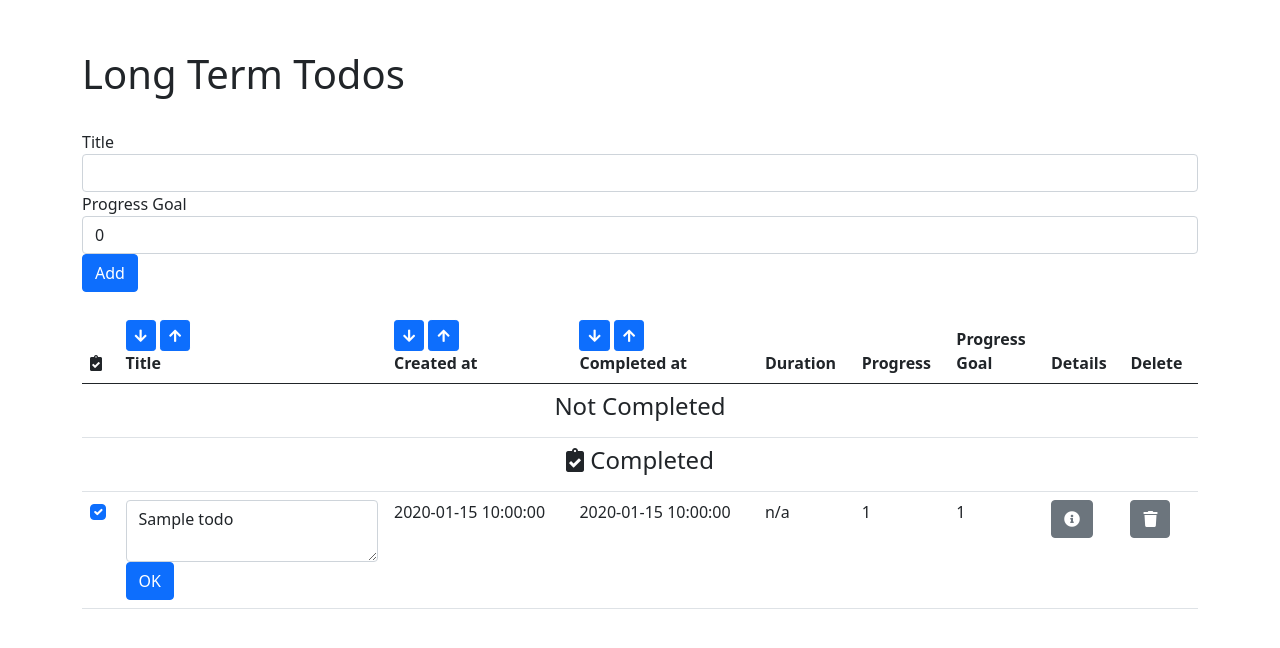
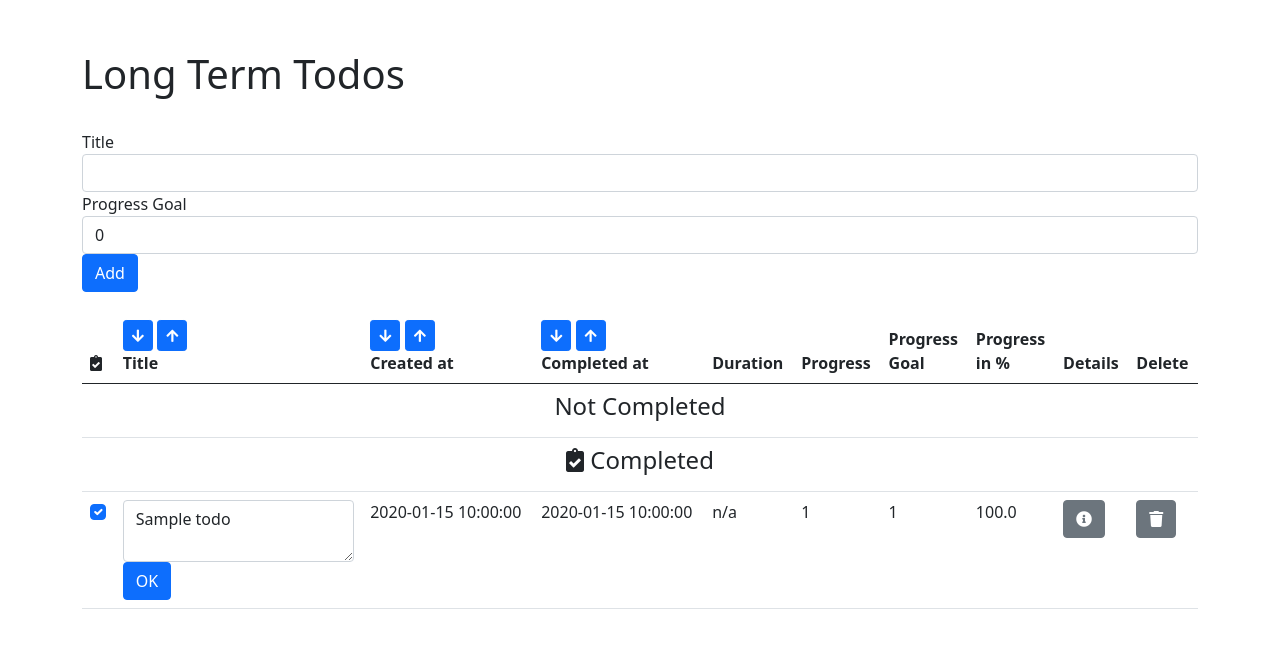
Before and after one commit to jakobrobert/todo-app, a Flask app: page /long_term_todos in a window 1280 px wide. Shown: the top 648 px of the page. Run offline with Flask 2, Linux system fonts and the light colour scheme; tables that the repository leaves empty hold one stand-in row (values such as "Sample post"); parts of the project's set-up code (start-up, migrations or seed data) failed here and were passed over.

Commit message:
Add "progress in %" column for long term todo, including logic

```diff
--- a/app/models/long_term_todo.py
+++ b/app/models/long_term_todo.py
@@ -34,6 +34,12 @@ class LongTermTodo(db.Model):
             if todo.progress is not None and todo.progress > max_progress:
                 max_progress = todo.progress
         return max_progress
+
+    @property
+    def progress_in_percents(self):
+        if self.progress_goal is None or self.progress is None:
+            return None
+        return round(100.0 * self.progress / self.progress_goal, 1)
 
     def toggle_completed(self):
         self.completed = not self.completed
--- a/app/templates/long_term_todos.html
+++ b/app/templates/long_term_todos.html
@@ -70,13 +70,14 @@
                         <th scope="col">Duration</th>
                         <th scope="col">Progress</th>
                         <th scope="col">Progress<br>Goal</th>
+                        <th scope="col">Progress<br>in %</th>
                         <th scope="col">Details</th>
                         <th scope="col">Delete</th>
                     </tr>
                 </thead>
                 <tbody>
                     <tr>
-                        <td colspan="9" style="text-align: center;">
+                        <td colspan="10" style="text-align: center;">
                             <h4>Not Completed</h4>
                         </td>
                     </tr>
@@ -84,7 +85,7 @@
                     {% include "long_term_todos_table_row.html" %}
                 {% endfor %}
                     <tr>
-                        <td colspan="9" style="text-align: center;">
+                        <td colspan="10" style="text-align: center;">
                             <h4><i class="fas fa-clipboard-check"></i> Completed</h4>
                         </td>
                     </tr>
--- a/app/templates/long_term_todos_table_row.html
+++ b/app/templates/long_term_todos_table_row.html
@@ -26,6 +26,9 @@
         {{ long_term_todo.progress_goal or 'n/a' }}
     </td>
     <td>
+        {{ long_term_todo.progress_in_percents or 'n/a' }}
+    </td>
+    <td>
         <a class="btn btn-secondary"
            href="{{ url_for('get_long_term_todo', id=long_term_todo.id) }}">
             <i class="fas fa-info-circle" aria-hidden="true"></i>
```
